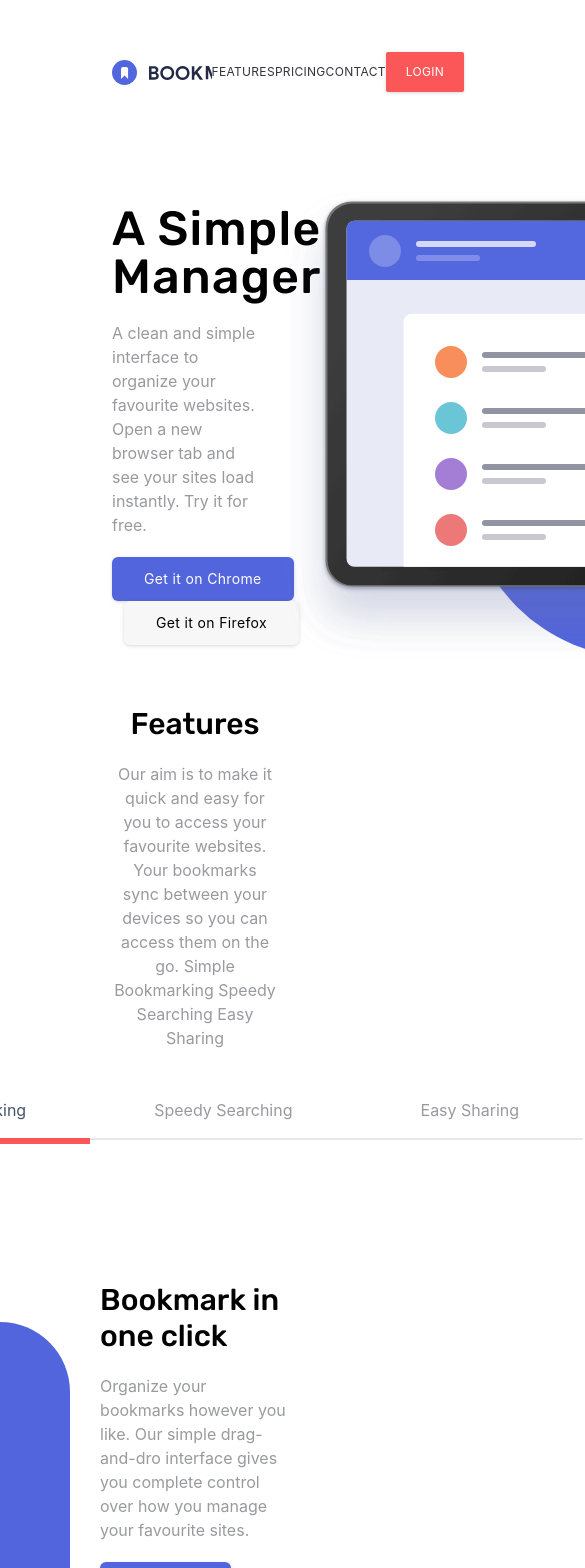
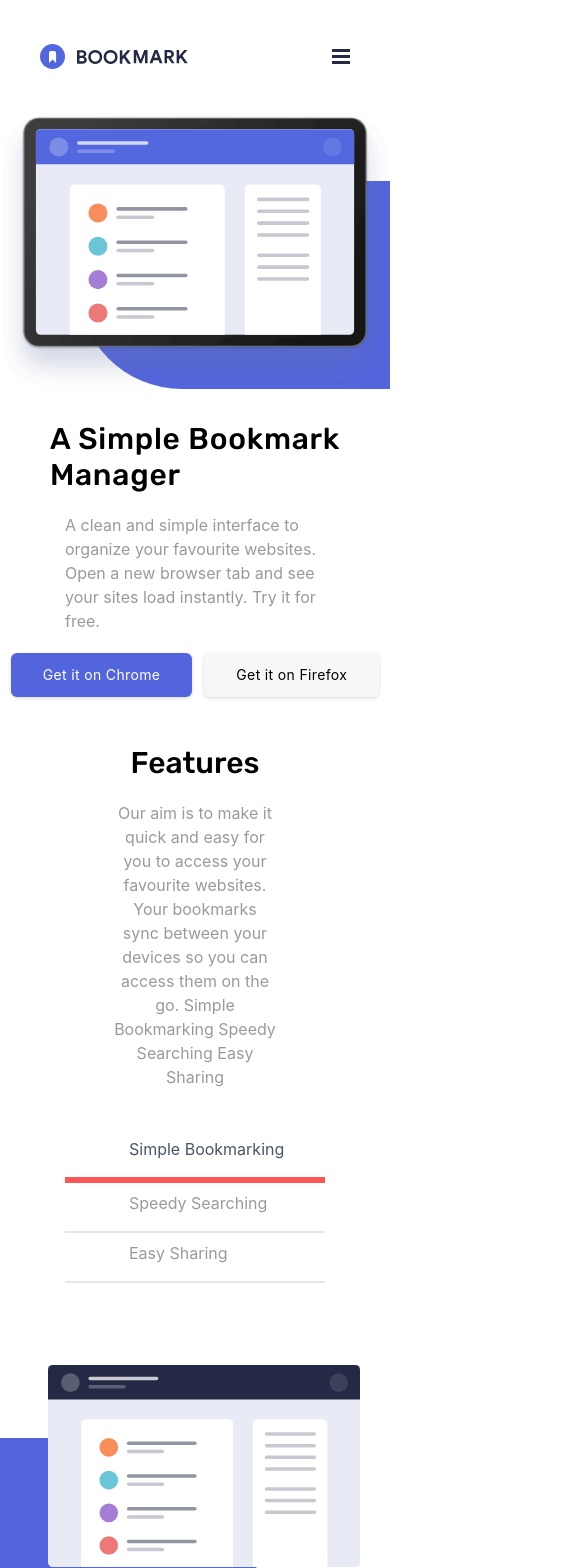
Before and after one commit to premkumarthanigaivel/fem-bookmarklandingpage, a Next.js app: page / in a window 390 px wide. Shown: the top 1568 px of the page, 585 px wide, since content can reach past the window. Built offline with nearby package versions, Linux system fonts and the light colour scheme.

Commit message:
mobile responsive page

```diff
--- a/components/Feature.jsx
+++ b/components/Feature.jsx
@@ -27,25 +27,25 @@ const Feature = ({ currentFeature }) => {
     .map((item, idx) => (
       <section
         key={idx}
-        className="h-[600px] py-24 flex justify-end items-center"
+        className="h-[600px] py-24 flex flex-col md:flex-row justify-end items-center mt-20"
       >
-        <div className="relative w-full h-full">
+        <div className="relative w-full h-72 md:h-full">
           <img
-            className={`z-10 absolute right-40`}
+            className={`z-10 relative md:absolute bottom-8 left-12 right-0 w-4/5 md:w-fit md:right-40 md:top-0 md:max-w-full`}
             src={`./${item.path}`}
             alt=""
           />
           <div
-            className={`w-[70%] h-4/5 bg-[#5365dc] rounded-r-full absolute bottom-0 left-0 mix-blend-soft-light`}
+            className={`w-[70%] h-4/5 bg-[#5365dc] rounded-r-full  absolute bottom-0 left-0 mix-blend-soft-light`}
           />
         </div>
-        <div className="flex flex-col  items-start">
-          <h1 className="w-2/3 font-['Rubik'] text-3xl font-medium">
+        <div className="flex flex-col  items-center md:items-start ">
+          <h1 className="w-2/3 font-['Rubik'] text-3xl font-medium mt-10 md:mt-0">
             {item.title}
           </h1>
           <p className="text-md text-[#999a9f] w-2/3 mt-5">{item.desc}</p>
           <button
-            className="self-start mt-5  py-3 px-8 rounded-md text-sm text-white bg-[#5365dc] tracking-wide drop-shadow
+            className="self-center md:self-start mt-5  py-3 px-8 rounded-md text-sm text-white bg-[#5365dc] tracking-wide drop-shadow
       hover:bg-white hover:text-[#5365dc] hover:border-solid hover:border hover:border-[#5365dc]"
           >
             {item.btnTitle}
--- /dev/null
+++ b/components/icons/Close.js
@@ -0,0 +1,11 @@
+const Close = props => (
+  <svg xmlns="http://www.w3.org/2000/svg" width={16} height={15} {...props}>
+    <path
+      fill="#FFF"
+      fillRule="evenodd"
+      d="M8 5.379L13.303.075l2.122 2.122L10.12 7.5l5.304 5.303-2.122 2.122L8 9.62l-5.303 5.304-2.122-2.122L5.88 7.5.575 2.197 2.697.075 8 5.38z"
+    />
+  </svg>
+)
+
+export default Close
--- a/pages/index.js
+++ b/pages/index.js
@@ -4,11 +4,13 @@ import Head from "next/head"
 import Feature from "components/Feature"
 import BookmarkIcon from "components/icons/Bookmark"
 import ArrowIcon from "components/icons/Arrow"
+import CloseIcon from "components/icons/Close"
 import { useState } from "react"
 
 export default function Home() {
   const [currentFeature, setCurrentFeature] = useState("Bookmark in one click")
   const [accordionNo, setAccordionNo] = useState(null)
+  const [drawerVisible, setDrawerVisible] = useState(false)
 
   const getTabCSS = cssFeature =>
     cssFeature === currentFeature
@@ -20,10 +22,16 @@ export default function Home() {
       <Head>
         <title>Bookmark</title>
       </Head>
-      <div className="w-full">
-        <header className="px-28 py-12 h-36 flex justify-between items-center">
+      <div className="w-full relative transition-all">
+        <header className="px-10 py-3 md:px-28 md:py-12 h-28 md:h-36 flex justify-between items-center">
           <BookmarkIcon />
-          <nav className="flex w-2/5 justify-evenly items-center ">
+          <img
+            className="max-w-none md:hidden cursor-pointer"
+            src="./icon-hamburger.svg"
+            alt=""
+            onClick={() => setDrawerVisible(true)}
+          />
+          <nav className="hidden md:flex w-2/5 justify-evenly items-center">
             <div className="uppercase text-xs tracking-wide text-[#33333a] hover:text-[#fb5759]">
               Features
             </div>
@@ -43,9 +51,9 @@ export default function Home() {
           </nav>
         </header>
         <main>
-          <section className="pl-28 py-12 flex justify-between items-center">
-            <div className="flex flex-col w-4/5 items-start">
-              <h1 className="w-2/3 font-['Rubik'] text-5xl font-medium tracking-wide whitespace-nowrap">
+          <section className="pb-12 md:pl-28 md:py-12 flex flex-col md:flex-row justify-between items-center">
+            <div className="order-last md:order-first flex flex-col md:w-4/5 items-center md:items-start">
+              <h1 className="md:w-2/3 font-['Rubik'] text-3xl md:text-5xl font-medium tracking-wide whitespace-nowrap">
                 A Simple Bookmark <br /> Manager
               </h1>
               <p className="text-md text-[#999a9f] w-2/3 mt-5">
@@ -68,9 +76,9 @@ export default function Home() {
                 </button>
               </div>
             </div>
-            <div className="relative">
+            <div className="relative mb-8 md:mb-0">
               <img
-                className="z-10 block relative right-[3rem] max-w-none"
+                className="z-10 block relative w-full md:w-fit md:right-12 max-w-none"
                 src="./illustration-hero.svg"
                 alt=""
               />
@@ -86,10 +94,10 @@ export default function Home() {
                 you can access them on the go. Simple Bookmarking Speedy
                 Searching Easy Sharing
               </p>
-              <ul className="flex justify-center w-2/3 mt-12 hover:cursor-pointer">
+              <ul className="flex flex-col md:flex-row mb-10 md:mb-0 justify-center w-2/3 mt-12 hover:cursor-pointer">
                 <li>
                   <a
-                    className={`block border-solid border-b-2 pb-4 px-16 whitespace-nowrap ${getTabCSS(
+                    className={`block border-solid  mb-2 md:mb-0  border-b-2 pb-4 px-16 whitespace-nowrap ${getTabCSS(
                       "Bookmark in one click"
                     )}`}
                     onClick={() => setCurrentFeature("Bookmark in one click")}
@@ -99,7 +107,7 @@ export default function Home() {
                 </li>
                 <li>
                   <a
-                    className={`block border-solid border-b-2 pb-4 px-16 whitespace-nowrap ${getTabCSS(
+                    className={`block border-solid  mb-2 md:mb-0 border-b-2 pb-4 px-16 whitespace-nowrap ${getTabCSS(
                       "Intelligent search"
                     )}`}
                     onClick={() => setCurrentFeature("Intelligent search")}
@@ -109,7 +117,7 @@ export default function Home() {
                 </li>
                 <li>
                   <a
-                    className={`block border-solid border-b-2 pb-4 px-16 whitespace-nowrap ${getTabCSS(
+                    className={`block border-solid  mb-2 md:mb-0 border-b-2 pb-4 px-16 whitespace-nowrap ${getTabCSS(
                       "Share your bookmarks"
                     )}`}
                     onClick={() => setCurrentFeature("Share your bookmarks")}
@@ -121,18 +129,18 @@ export default function Home() {
             </div>
           </section>
           <Feature currentFeature={currentFeature} />
-          <section>
+          <section className="mb-10 md:mb-0">
             <div className="flex flex-col items-center">
               <h1 className="font-['Rubik'] text-3xl font-medium">
                 Download the extension
               </h1>
-              <p className="text-md text-center text-[#999a9f] w-5/12  mt-5">
+              <p className="px-12 md:px-0 text-md md:text-center text-[#999a9f] md:w-5/12  mt-5">
                 We’ve got more browsers in the pipeline. Please do let us know
                 if you’ve got a favourite you’d like us to prioritize.
               </p>
             </div>
-            <div className="flex  justify-center space-x-5 mt-10">
-              <div className="p-6 flex flex-col  self-start border rounded-md drop-shadow-md w-68 items-center">
+            <div className="flex flex-col md:flex-row justify-center md:space-x-5 mt-10 w-full">
+              <div className="p-6 flex flex-col self-center md:self-start border rounded-md drop-shadow-md md:w-68 items-center">
                 <img className="w-[40%]" src="./logo-chrome.svg" alt="" />
                 <div className="font-['Rubik'] text-md mt-5">Add to Chrome</div>
                 <div className="text-slate-500 text-sm">Minimum version 62</div>
@@ -144,7 +152,7 @@ export default function Home() {
                   Add & Install Extension
                 </div>
               </div>
-              <div className="p-6 flex flex-col  self-start  mt-10 border rounded-md drop-shadow-md w-68 items-center">
+              <div className="p-6 flex flex-col  self-center md:self-start  mt-10 border rounded-md drop-shadow-md w-68 items-center">
                 <img className="w-[40%]" src="./logo-firefox.svg" alt="" />
                 <div className="font-['Rubik'] text-md mt-5">
                   Add to Firefox
@@ -158,7 +166,7 @@ export default function Home() {
                   Add & Install Extension
                 </div>
               </div>
-              <div className="p-6 flex flex-col self-start  mt-16 border rounded-md drop-shadow-md w-68 items-center">
+              <div className="p-6 flex flex-col  self-center md:self-start  mt-10 md:mt-16 border rounded-md drop-shadow-md w-68 items-center">
                 <img className="w-[40%]" src="./logo-opera.svg" alt="" />
                 <div className="font-['Rubik'] text-md mt-5">Add to Opera</div>
                 <div className="text-slate-500 text-sm">Minimum version 46</div>
@@ -172,16 +180,16 @@ export default function Home() {
               </div>
             </div>
           </section>
-          <section className="pl-28 py-12">
+          <section className="mb-12 md:mb-0 text-center md:text-left md:pl-28 md:py-12">
             <div className="flex flex-col items-center">
               <h1 className="font-['Rubik'] text-3xl font-medium">
                 Frequently Asked Questions
               </h1>
-              <p className="text-md text-center text-[#999a9f] w-5/12  mt-5">
+              <p className="text-md text-center text-[#999a9f] px-4  md:px-0 md:w-5/12  mt-5">
                 Here are some of our FAQs. If you have any other questions you’d
                 like answered please feel free to email us.
               </p>
-              <div className="w-2/5 mt-10 flex flex-col transition-all">
+              <div className="w-4/5 md:w-2/5 mt-10 flex flex-col transition-all">
                 <div
                   className="border-y-2  py-4  transition-all"
                   onClick={() => setAccordionNo(1)}
@@ -189,13 +197,11 @@ export default function Home() {
                   <div className="flex justify-between">
                     <div className="text-slate-700">What is Bookmark?</div>
                     <ArrowIcon
-                      className={`${
-                        accordionNo === 1 && "rotate-180"
-                      } hover:rotate-180`}
+                      className={`${accordionNo === 1 && "rotate-180"}`}
                     />
                   </div>
                   {accordionNo === 1 && (
-                    <div className="text-slate-500 mt-4">
+                    <div className="text-slate-500 mt-4 text-left">
                       Lorem ipsum dolor sit amet, consectetur adipiscing elit.
                       Fusce tincidunt justo eget ultricies fringilla. Phasellus
                       blandit ipsum quis quam ornare mattis.
@@ -212,12 +218,12 @@ export default function Home() {
                     </div>
                     <ArrowIcon
                       className={`${
-                        accordionNo === 2 && "rotate-180"
-                      } hover:rotate-180`}
+                        accordionNo === 2 && "rotate-180 fill-orange-400"
+                      }`}
                     />
                   </div>
                   {accordionNo === 2 && (
-                    <div className="text-slate-500 mt-4">
+                    <div className="text-slate-500 mt-4  text-left">
                       Vivamus luctus eros aliquet convallis ultricies. Mauris
                       augue massa, ultricies non ligula. Suspendisse imperdiet.
                       Vivamus luctus eros aliquet convallis ultricies. Mauris
@@ -234,13 +240,11 @@ export default function Home() {
                   <div className="flex justify-between">
                     <div className="text-slate-700">Is there a mobile app?</div>
                     <ArrowIcon
-                      className={`${
-                        accordionNo === 3 && "rotate-180"
-                      } hover:rotate-180`}
+                      className={`${accordionNo === 3 && "rotate-180"}`}
                     />
                   </div>
                   {accordionNo === 3 && (
-                    <div className="text-slate-500 mt-4">
+                    <div className="text-slate-500 mt-4  text-left">
                       Sed consectetur quam id neque fermentum accumsan. Praesent
                       luctus vestibulum dolor, ut condimentum urna vulputate
                       eget. Cras in ligula quis est pharetra mattis sit amet
@@ -259,21 +263,21 @@ export default function Home() {
           </section>
         </main>
         <footer>
-          <div className="flex flex-col justify-center  items-center h-[350px] bg-[#5365dc]">
+          <div className="flex flex-col justify-center items-center h-auto md:h-[350px] bg-[#5365dc]">
             <div className="font-[Rubik] mt-5  text-white uppercase tracking-wide">
               35,000+ already joined
             </div>
-            <div className="font-[Rubik] mt-5 w-4/12 text-4xl  text-white text-center">
+            <div className="font-[Rubik] px-2 mt-5 w-full md:w-4/12 text-3xl md:whitespace-normal md:text-4xl  text-white text-center">
               Stay up-to-date with what we’re doing
             </div>
-            <div className="ml-10 mt-10 w-[500px]">
+            <div className="mx-auto md:mx-0 ml-10 mt-10 mb-5 md:mb-0">
               <input
                 className="p-4 w-[300px] text-sm rounded-md"
                 type="email"
                 placeholder="Enter your email address"
               />
               <button
-                className="py-4 px-6 ml-3 basis-24 rounded-md text-sm text-white
+                className="w-[300px] block md:inline-block  mt-2 md:mt-0 py-4 px-6 md:ml-3 basis-24 rounded-md text-sm text-white
             bg-[#fa5859] tracking-wide drop-shadow hover:bg-white hover:text-[#fb5759]
             hover:border-solid hover:border hover:border-[#fb5759]"
               >
@@ -281,10 +285,9 @@ export default function Home() {
               </button>
             </div>
           </div>
-          {/* 242946 */}
-          <div className="h-[100px] bg-[#242946] px-40 py-12 h-36 flex justify-start items-center">
+          <div className="h-auto md:h-[200px] bg-[#242946] px-40 py-12 h-36 flex flex-col md:flex-row justify-start items-center">
             <BookmarkIcon fill="white" />
-            <ul className="ml-12 flex space-x-10">
+            <ul className="md:ml-12 flex flex-col space-y-5 mt-10 md:mt-0 md:flex-row md:space-x-10 md:space-y-0">
               <div className="uppercase text-sm tracking-wide text-white hover:text-[#fb5759]">
                 Features
               </div>
@@ -295,14 +298,48 @@ export default function Home() {
                 Contact
               </div>
             </ul>
-            <div className="ml-auto flex w-[70px] justify-between">
+            <div className="ml-auto flex w-[100px] md:w-[70px] justify-start mt-10 md:mt-0">
               <img src="./icon-facebook.svg" alt="" />
-              <img src="./icon-twitter.svg" alt="" />
+              <img src="./icon-twitter.svg" alt="" className="pl-5" />
             </div>
           </div>
         </footer>
-
-        {/* <div className="h-72"></div> */}
+        {drawerVisible && (
+          <div className="z-50 h-full w-screen flex flex-col px-10 py-3 absolute top-0 w-full bg-[#2f354f]">
+            <div className="flex justify-between mt-5">
+              <BookmarkIcon fill="white" />
+              <CloseIcon
+                className="cursor-pointer"
+                onClick={() => setDrawerVisible(false)}
+              />
+            </div>
+            <div className="mt-10 text-center leading-snug">
+              <div className="font-[Rubik] uppercase text-md tracking-widest py-3 border-t-2 text-white hover:text-[#fb5759]">
+                Features
+              </div>
+              <div className="font-[Rubik] uppercase text-md tracking-widest py-3 border-t-2  text-white hover:text-[#fb5759]">
+                Pricing
+              </div>
+              <div className="font-[Rubik] uppercase text-md tracking-widest py-3 border-t-2  border-b-2 text-white hover:text-[#fb5759]">
+                Contact
+              </div>
+            </div>
+            <button
+              className="w-full mt-5 py-1 px-5 basis-14 rounded-sm uppercase text-md text-white font-bold
+            bg-[#2f354f] tracking-wide drop-shadow border border-solid border-2"
+            >
+              Login
+            </button>
+            <div className="mt-auto mb-5 flex w-[100px] justify-between   self-center">
+              <img className="inline-block" src="./icon-facebook.svg" alt="" />
+              <img
+                className="pl-5 inline-block"
+                src="./icon-twitter.svg"
+                alt=""
+              />
+            </div>
+          </div>
+        )}
       </div>
     </Fragment>
   )
```
Also changed, not shown: public/icon-close.svg (added).
